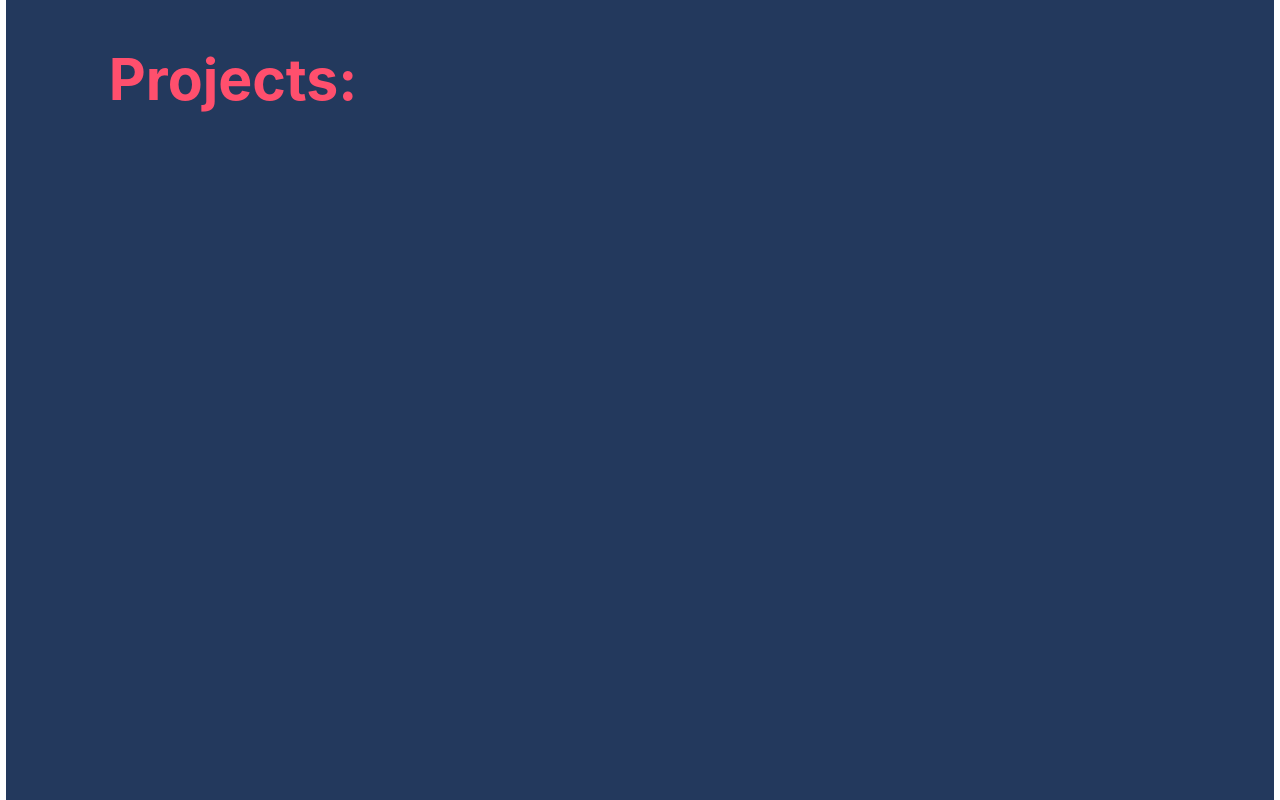
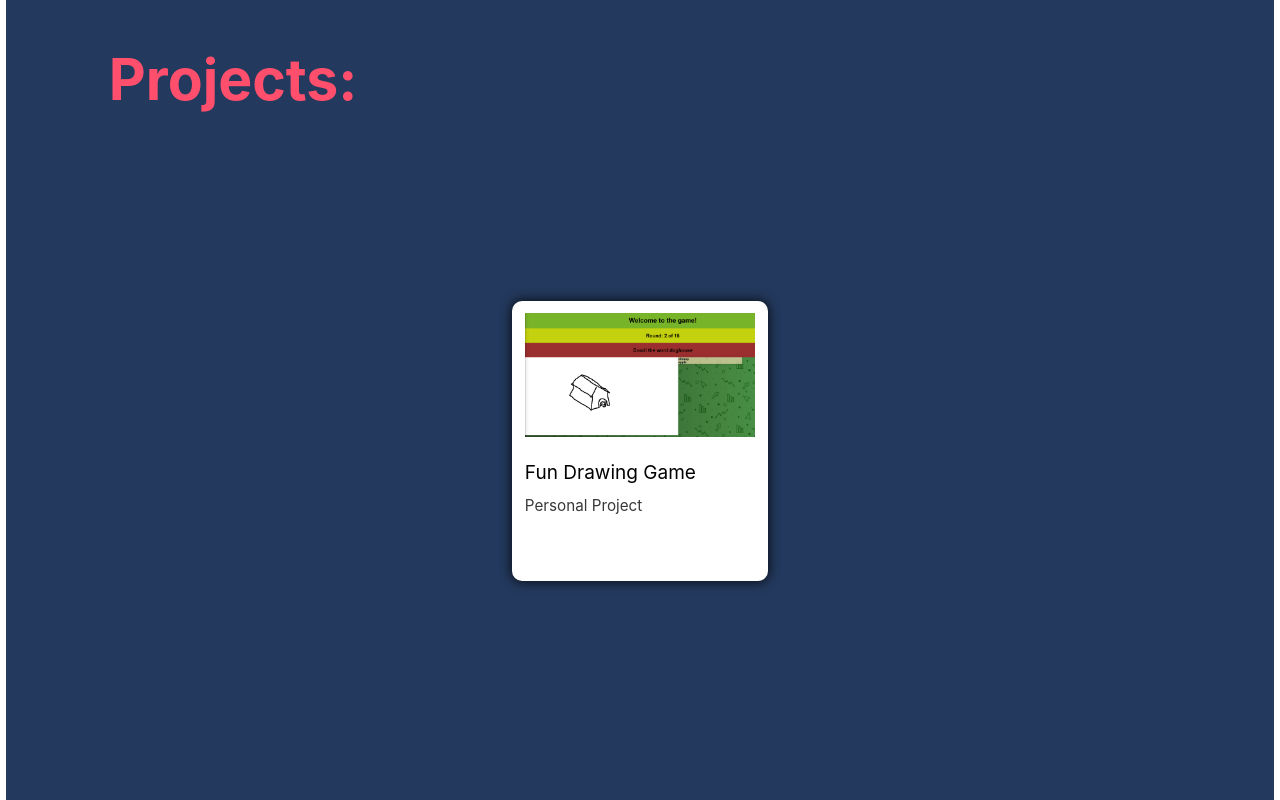
Before and after one commit to mfunderburk15/portfolio, a Next.js app: page / in a window 1280 px wide. Shown: the part 2400-3200 px from the top of the page. Built offline with nearby package versions, Linux system fonts and the light colour scheme.

Commit message:
finished doodl component

```diff
--- a/Components/Doodl.js
+++ b/Components/Doodl.js
@@ -1,10 +1,14 @@
 import styles from "../styles/Home.module.css";
 export default function Doodl() {
-  <div href="doodlit.me" className={styles.doodl}>
-    <img src="/doodl.png" className={styles.doodlImg} />
-    <div className={styles.descCon}>
-      <p className={styles.descTitle}>Fun Drawing Game</p>
-      <p className={styles.descPro}>Personal Project</p>
-    </div>
-  </div>;
+  return (
+    <a href="http://doodlit.me">
+      <div className={styles.des}>
+        <img src="/doodl.png" className={styles.desImg} />
+        <div className={styles.desCon}>
+          <p className={styles.desTitle}>Fun Drawing Game</p>
+          <p className={styles.desPro}>Personal Project</p>
+        </div>
+      </div>
+    </a>
+  );
 }
--- a/Components/Projects.js
+++ b/Components/Projects.js
@@ -1,9 +1,12 @@
 import styles from "../styles/Home.module.css";
+import Doodl from "./Doodl.js";
 export default function Projects() {
   return (
     <div className={styles.projects} id="Projects">
       <h2 className={styles.projectsTitle}>Projects:</h2>
-      <div className={styles.projectsContainer}></div>
+      <div className={styles.projectsContainer}>
+        <Doodl />
+      </div>
     </div>
   );
 }
--- a/styles/Home.module.css
+++ b/styles/Home.module.css
@@ -129,3 +129,37 @@
   color: #ff4f6d;
   font-size: 3rem;
 }
+
+.projectsContainer {
+  width: 99vw;
+  height: 70vh;
+  display: flex;
+  justify-content: space-around;
+  align-items: center;
+}
+
+.des {
+  width: 20vw;
+  height: 35vh;
+  background: #ffffff;
+  border-radius: 10px;
+  display: flex;
+  flex-direction: column;
+  box-shadow: 0px 0px 11px 1px rgba(0, 0, 0, 0.77);
+}
+
+.desImg {
+  width: 18vw;
+  margin: 1vw;
+}
+
+.desTitle {
+  font-size: 1rem;
+  margin: 1vw;
+}
+
+.desPro {
+  font-size: 0.8rem;
+  color: #383838;
+  margin: 1vw;
+}
```
Also changed, not shown: Components/GetAway.js (added).
